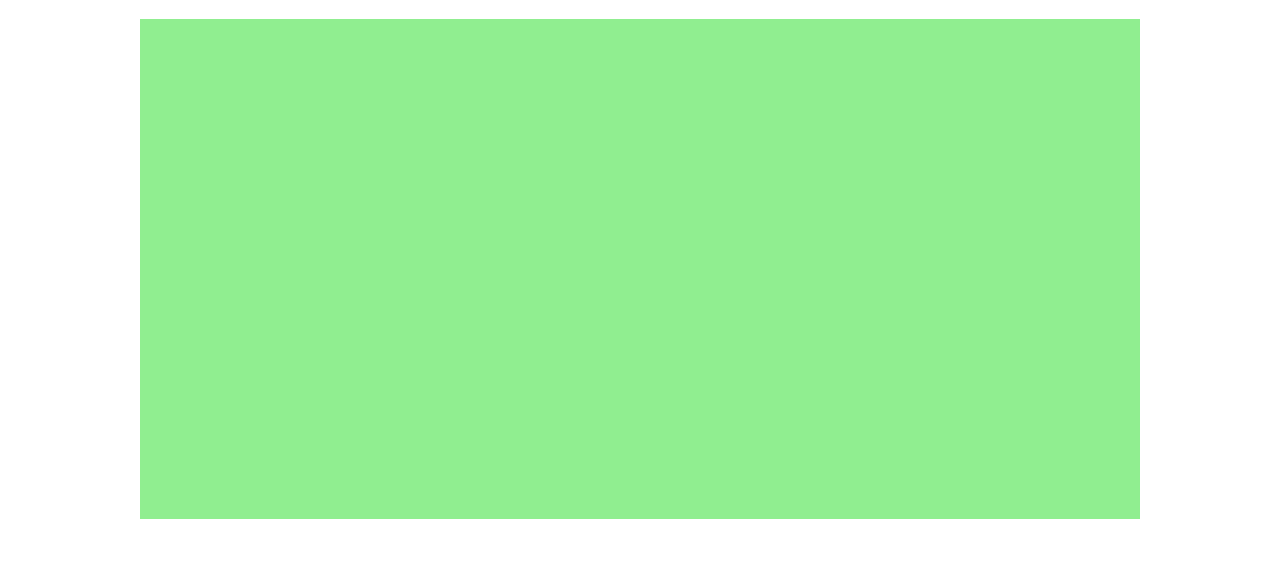
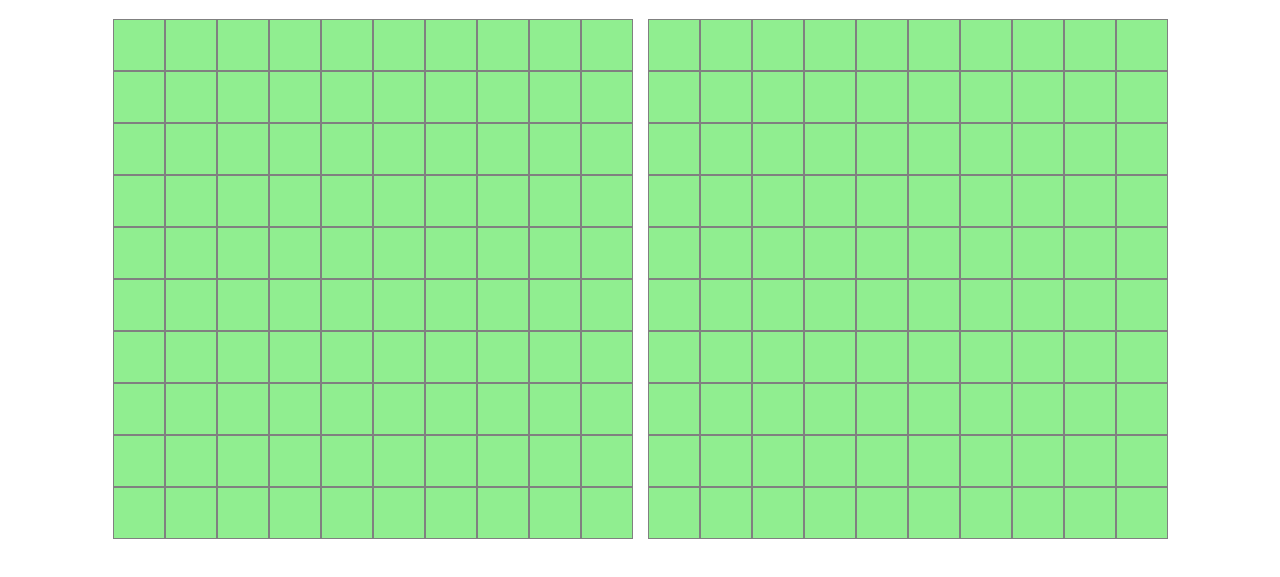
Before and after one commit to thekatsmeowkode/battleship, a website built with webpack: page src/index.html in a window 1280 px wide. Shown: the part 61-638 px from the top of the page. Built offline with nearby package versions, Linux system fonts and the light colour scheme.

Commit message:
Add initial event listeners

```diff
--- a/src/UI.js
+++ b/src/UI.js
@@ -1,6 +1,10 @@
+
 const UI = () => {
+    const instructionBox = document.getElementById('instruction-box')
+
    const generateTable = (tableID, player) => {
         const table = document.createElement('table')
+        table.classList.add(`${player}-table`)
         const boardFrame = document.querySelector(tableID)
         boardFrame.appendChild(table)
         for (let y=0; y < 10; y++) {
@@ -10,6 +14,8 @@ const UI = () => {
                 const cell = document.createElement('td')
                 cell.classList.add('board-square')
                 cell.classList.add(player)
+                player === 'human' ? cell.style.pointerEvents = 'none' : null
+                player === 'robot' ? cell.style.cursor = 'pointer' : null
                 cell.setAttribute('id', `${y}${x}`)
                 row.appendChild(cell)
             }
@@ -17,7 +23,27 @@ const UI = () => {
         }
     }
 
-    return {generateTable}
+    const registerClicks = () => {
+    let boardSquares = document.getElementsByClassName('board-square')
+    for (const square of boardSquares) {
+        square.addEventListener('click', (event) => {
+        let target = event.target
+        console.log(target.id)
+            })}}
+
+    const registerHovers = () => {
+        document.querySelector('.robot-table').addEventListener('mouseover', (event) => {
+            let target = event.target
+            target.style.backgroundColor='red'
+        })
+
+        document.querySelector('.robot-table').addEventListener('mouseout', (event) => {
+            let target = event.target
+            target.style.backgroundColor='lightgreen'
+        })
+    }
+
+    return {generateTable, registerClicks, registerHovers}
 }
 
 module.exports = {UI}
--- a/src/index.html
+++ b/src/index.html
@@ -9,11 +9,12 @@
   </head>
   <body>
   <h1>Battleship: Bird Edition</h1>
+  <p id="instruction-box"></p>
   <div class="container">
     <div class="board-frame" id="player-board">
-        <!-- <div class="board-square" ></div> -->
+
     </div>
-    <div class="board-frame" id="computer-board">
+    <div class="board-frame" id="robot-board">
 
     </div>
   </div>
--- a/src/index.js
+++ b/src/index.js
@@ -1,7 +1,9 @@
 import {UI} from './UI.js'
-import style from './styles.css'
+import stylesheet from './styles.css'
 //must add import statement for image files
 
 const ui = UI()
-
-ui.drawBoard()
+ui.generateTable('#player-board', 'human')
+ui.generateTable('#robot-board', 'robot')
+ui.registerHovers()
+ui.registerClicks()
--- a/src/styles.css
+++ b/src/styles.css
@@ -2,17 +2,29 @@
     display:flex;
     justify-content: center;
     align-items: center;
+    gap: 15px;
 }
 
 .board-frame {
-    height: 500px;
-    width: 500px;
-    background:lightgreen;
+    height: 520px;
+    width: 520px;
+    background-color:lightgreen;
+}
+
+table {
+    border-spacing:0px;
+}
+
+.row {
+    width:100px;
+    margin:0;
+    padding:0;
 }
 
 .board-square {
     height:50px;
     width:50px;
-    border:2px solid grey;
-    display:flex;
+    border:1px solid grey;
+    padding:0;
+    margin:0
 }
```
Also changed, not shown: src/player.js (+9 -3 lines).
